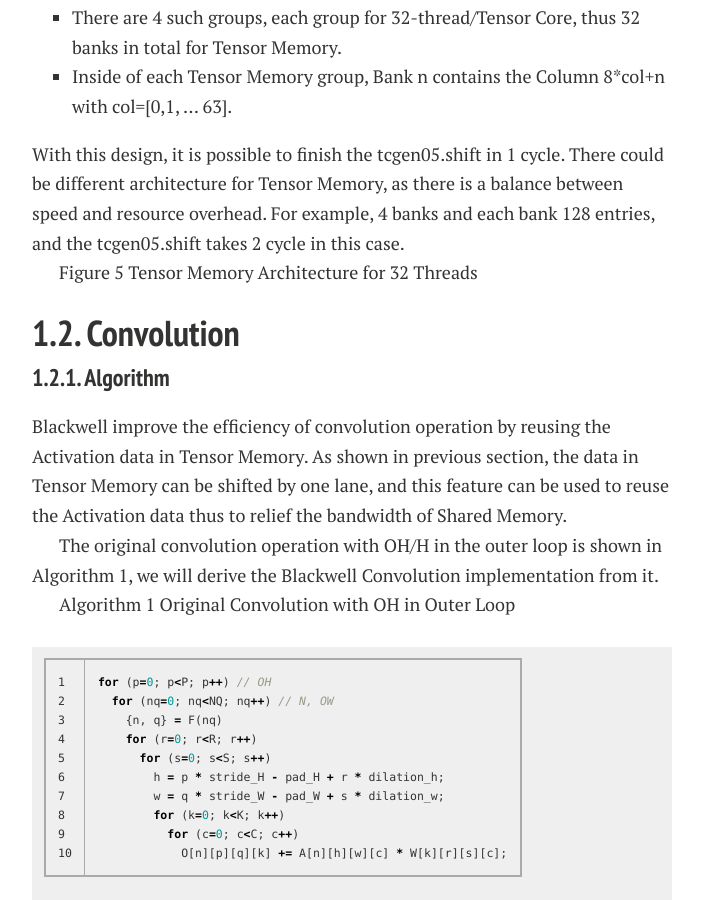
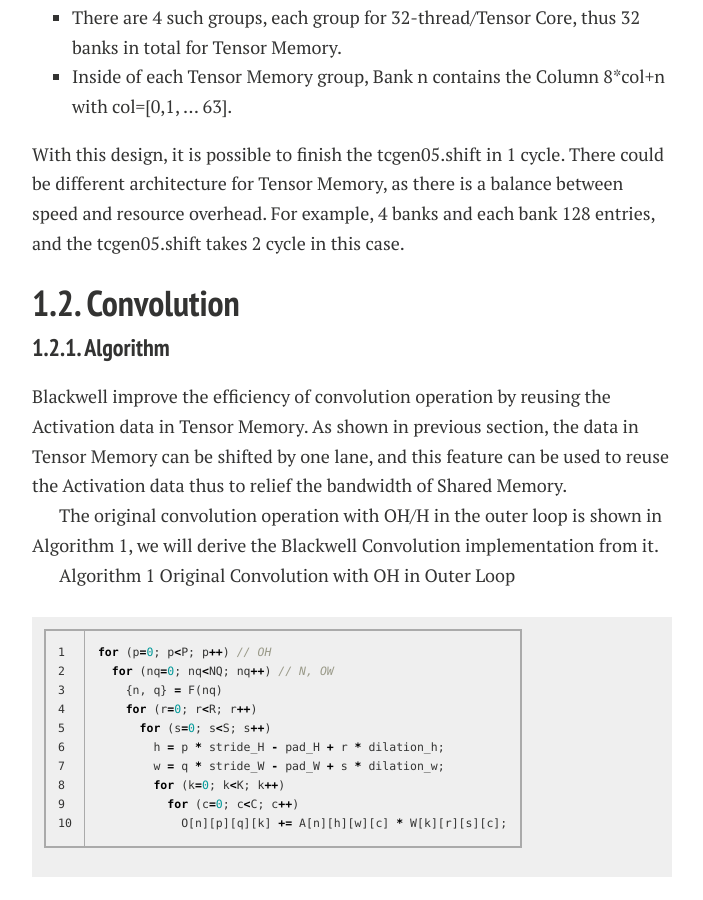
Before and after one commit to silenceluo/silenceluo.github.io, a Jekyll site: the page built from blogs/Blackwell_Tensor_Core.md, in a window 1280 px wide and 900 px high, scrolled down 3506 px. Shown: the whole window, without its empty margins (288-991 px from the left). Built offline with Jekyll 4.4.1, drawn with Linux system fonts in a browser that asks for light colours; nearby versions of some CDN libraries; our own code applies the rules of GitHub Pages for plain Markdown files; comment, search, counter and statistics services are not loaded; a style sheet for code colours, icons or effects is not loaded.

Commit message:
Remove unused sentence

```diff
--- a/blogs/Blackwell_Tensor_Core.md
+++ b/blogs/Blackwell_Tensor_Core.md
@@ -70,8 +70,6 @@ A possible architecture of Tensor Memory is shown in Figure 5:
 With this design, it is possible to finish the tcgen05.shift in 1 cycle.
 There could be different architecture for Tensor Memory, as there is a balance between speed and resource overhead. For example, 4 banks and each bank 128 entries, and the tcgen05.shift takes 2 cycle in this case.
 
-
-Figure 5 Tensor Memory Architecture for 32 Threads
 
 ## 1.2. Convolution
 ### 1.2.1. Algorithm
```
